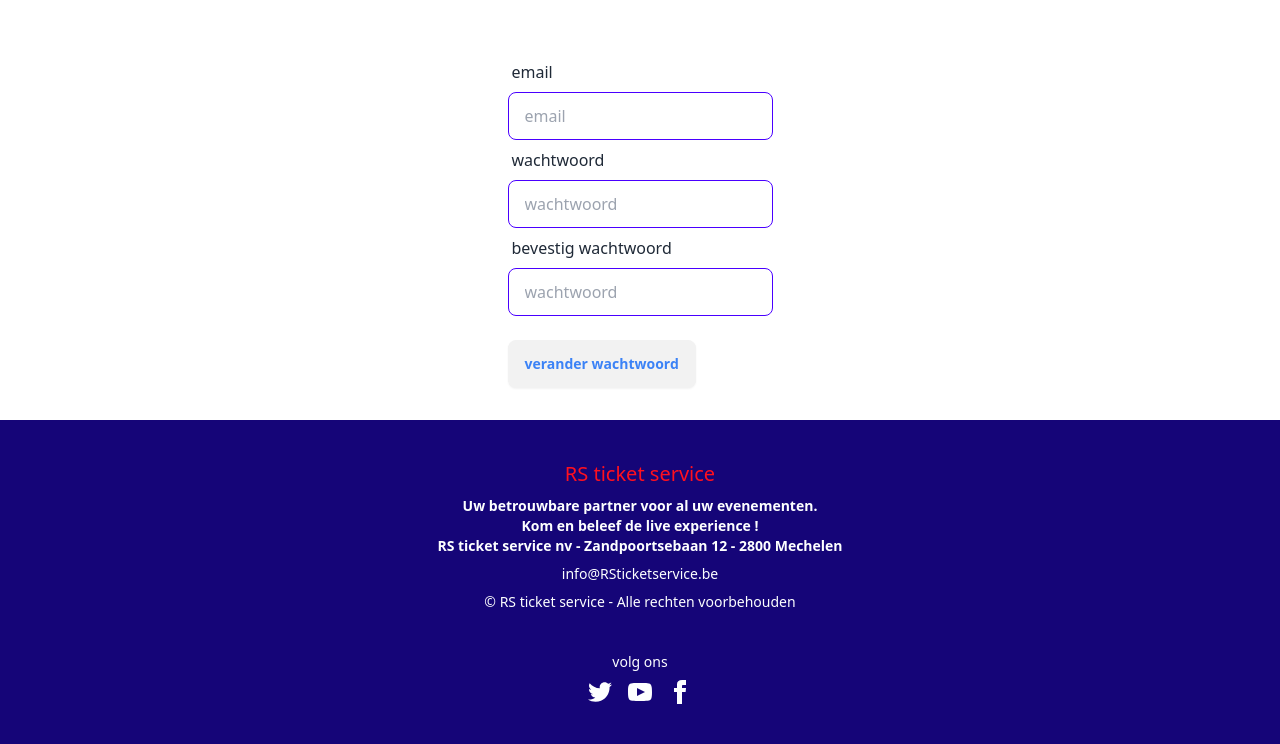
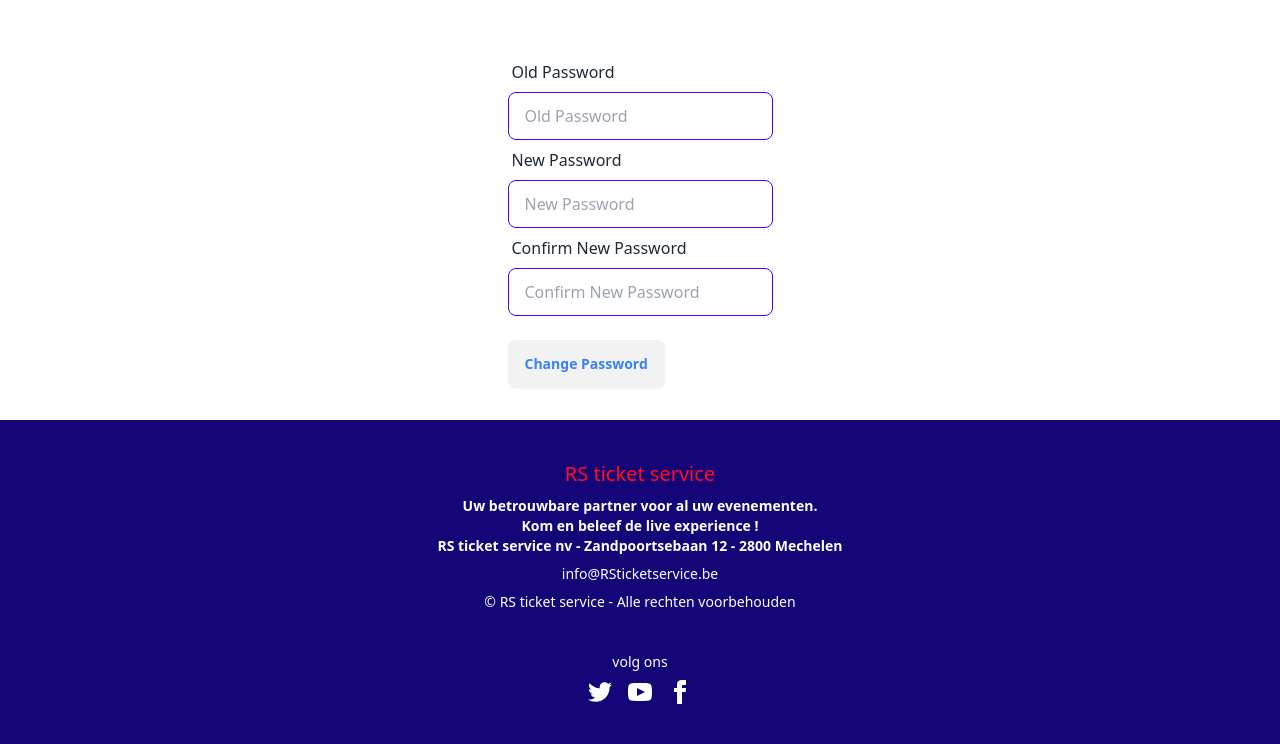
Before and after one commit to samirelma/ticketverkoop, a PHP site: page /profile/passwordReset.php in a window 1280 px wide. Shown: the part 64-808 px from the top of the page. Run offline with PHP 8.4, Linux system fonts and the light colour scheme; data comes from the database, SQL or seed files in the repository; some libraries are stand-ins or nearby versions.

Commit message:
online code gepakt

```diff
--- a/components/navbar.php
+++ b/components/navbar.php
@@ -76,7 +76,9 @@ if(isset( $_SESSION["gebruikersid"])) {
       </label>
       <ul tabindex="0" class="mt-3 z-[1] p-2 shadow menu menu-sm dropdown-content bg-base-100 rounded-box w-52">
         <li><a href="../profile/gegevens_aanpassen.php">Profiel</a>
-        <li><a href="../profile/logout.php">Uitloggen</a></li>';
+        </li>
+        <li><a href="../profile/passwordReset.php">Wachtwoord Aanpassen</a></li>
+';
           if ($_SESSION["user"] == "bedrijf") {
             echo '<li><a href="../profile/evenementen-toevoegen.php">Evenementen Toevoegen</a></li>';
             echo'<li><a href="../profile/overzichtEvenementen.php">Overzicht Evenementen</a></li>';
@@ -93,6 +95,8 @@ if(isset( $_SESSION["gebruikersid"])) {
             echo'<li><a href="../profile/overzichtEvenementen.php">Overzicht Evenementen</a></li>';
             echo '<li><a href="../profile/mijnTickets.php">Mijn Tickets</a></li>';
           }
+           echo'<li><a href="../profile/logout.php">Uitloggen</a></li>';
+
           } else {
           if (isset($_POST['login'])) {
             header("Location: ../profile/login.php");
--- a/index.php
+++ b/index.php
@@ -98,8 +98,7 @@ if (isset($_GET['success'])) {
               <h2 class="card-title">'.$event["naam"].'</h2>
               ';
               echo "<div class='text-gray-600'>
-              <p>Beschrijving:</p>
-                  <textarea name='beschrijving' class='text-gray-600' required readonly>" . $event["beschrijving"] . "</textarea>
+                  <textarea name='beschrijving' class='text-gray-600' required readonly style='height: 100px;''>" . $event["beschrijving"] . "</textarea>
               </div>";
               echo'
               <p> datum: '.$event["datum"].'</p>
--- a/profile/mijnTickets.php
+++ b/profile/mijnTickets.php
@@ -5,6 +5,10 @@ if (isset($_POST["ticket"])) {
 }
 if (isset($_POST["overdragen"])) {
   header("Location:../ticketOverdragen.php?ticketID=" . $_POST["ticketID"] . "&evenementID=" . $_POST["evenementID"]);
+}
+if (!isset($_SESSION['user'])) {
+  header("Location: /profile/login.php");
+  exit;
 }
 ?>
 <!DOCTYPE html>
--- a/profile/passwordReset.php
+++ b/profile/passwordReset.php
@@ -1,18 +1,63 @@
 <?php
 include $_SERVER['DOCUMENT_ROOT'] . "/components/navbar.php";
+
 if (isset($_POST["knop2"])) {
-    $email = $_POST["email"];
-    $wachtwoord = $_POST["wachtwoord"];
-    $confirmedWachtwoord = $_POST["wachtwoord2"];
-    if ($wachtwoord === $confirmedWachtwoord) {
-        updateWachtwoord($mysqli, $email, $wachtwoord);
-    }
-    if ($wachtwoord != $confirmedWachtwoord) {
-        header('Location: passwordReset.php');
-    }
-}
+    $oldPassword = $_POST["oldPassword"];
+    $newPassword = $_POST["wachtwoord"];
+    $confirmPassword = $_POST["wachtwoord2"];
 
+    // Assuming you have a session or cookie set with the user's ID
+    $userId = $_SESSION["gebruikersid"];
+
+
+    // Fetch the user's current password from the database
+    $query = "SELECT password FROM users WHERE id = ?";
+    $stmt = $mysqli->prepare($query);
+    $stmt->bind_param("i", $userId);
+    $stmt->execute();
+    $result = $stmt->get_result();
+    $user = $result->fetch_assoc();
+
+    // Verify the old password
+    if (password_verify($oldPassword, $user["password"])) {
+        // Check if new password and confirm password match
+        if ($newPassword === $confirmPassword) {
+            // Update the password in the database
+            $hashedPassword = password_hash($newPassword, PASSWORD_DEFAULT);
+            $query = "UPDATE users SET password = ? WHERE id = ?";
+            $stmt = $mysqli->prepare($query);
+            $stmt->bind_param("si", $hashedPassword, $userId);
+            $stmt->execute();
+
+            // echo "Password updated successfully.";
+            header("Location: ../index.php");
+
+        } else {
+            echo "<div class='max-w-md mx-auto'>
+                    <div class='bg-red-100 border border-red-400 text-red-700 px-4 py-3 rounded relative' role='alert'>
+                        <strong class='font-bold'>Error!</strong>
+                        <span class='block sm:inline'>New password and confirm password do not match.</span>
+                        <span class=' top-0 bottom-0 right-0 px-4 py-3'>
+                            <a href='passwordReset.php' class='text-blue-500 underline'>Try again</a>
+                        </span>
+                    </div>
+                  </div>";
+        }
+     } else {
+            echo "<div class='max-w-md mx-auto'>
+                    <div class='bg-red-100 border border-red-400 text-red-700 px-4 py-3 rounded relative' role='alert'>
+                        <strong class='font-bold'>Error!</strong>
+                        <span class='block sm:inline'>Old password is incorrect.</span>
+                        <span class=' top-0 bottom-0 right-0 px-4 py-3'>
+                            <a href='passwordReset.php' class='text-blue-500 underline'>Try again</a>
+                        </span>
+                    </div>
+                  </div>";
+        }
+
+} else {
 ?>
+
 <!DOCTYPE html>
 <html>
 
@@ -22,28 +67,24 @@ if (isset($_POST["knop2"])) {
 </head>
 
 <body>
-    <?php
-  if (!isset($_POST["knop2"])) {
-    ?>
-        <div class="card-body">
-            <div class="card-actions justify-center">
-                <form method="post" action="passwordReset.php">
-                    <label class="label">email</label>
-                    <input type="text" placeholder="email" class="input input-bordered input-primary w-full max-w-xs" name="email" /> <br>
-                    <label class="label">wachtwoord</label>
-                    <input type="password" placeholder="wachtwoord" class="input input-bordered input-primary w-full max-w-xs" name="wachtwoord" /><br>
-                    <label class="label">bevestig wachtwoord</label>
-                    <input type="password" placeholder="wachtwoord" class="input input-bordered input-primary w-full max-w-xs" name="wachtwoord2" /><br><br>
-                    <button class="btn text-blue-500" type="submit" name="knop2">verander wachtwoord</button>
-            </div>
+    <div class="card-body">
+        <div class="card-actions justify-center">
+            <form method="post" action="passwordReset.php">
+                <label class="label">Old Password</label>
+                <input type="password" placeholder="Old Password" class="input input-bordered input-primary w-full max-w-xs" name="oldPassword" /><br>
+                <label class="label">New Password</label>
+                <input type="password" placeholder="New Password" class="input input-bordered input-primary w-full max-w-xs" name="wachtwoord" /><br>
+                <label class="label">Confirm New Password</label>
+                <input type="password" placeholder="Confirm New Password" class="input input-bordered input-primary w-full max-w-xs" name="wachtwoord2" /><br><br>
+                <button class="btn text-blue-500" type="submit" name="knop2">Change Password</button>
             </form>
         </div>
-    <?php
-    }
-    ?>
+    </div>
 </body>
 
 </html>
+
 <?php
 include $_SERVER['DOCUMENT_ROOT'] . "/components/footer.php";
+}
 ?>
```
Also changed, not shown: profile/login.php (+4 -4 lines).
